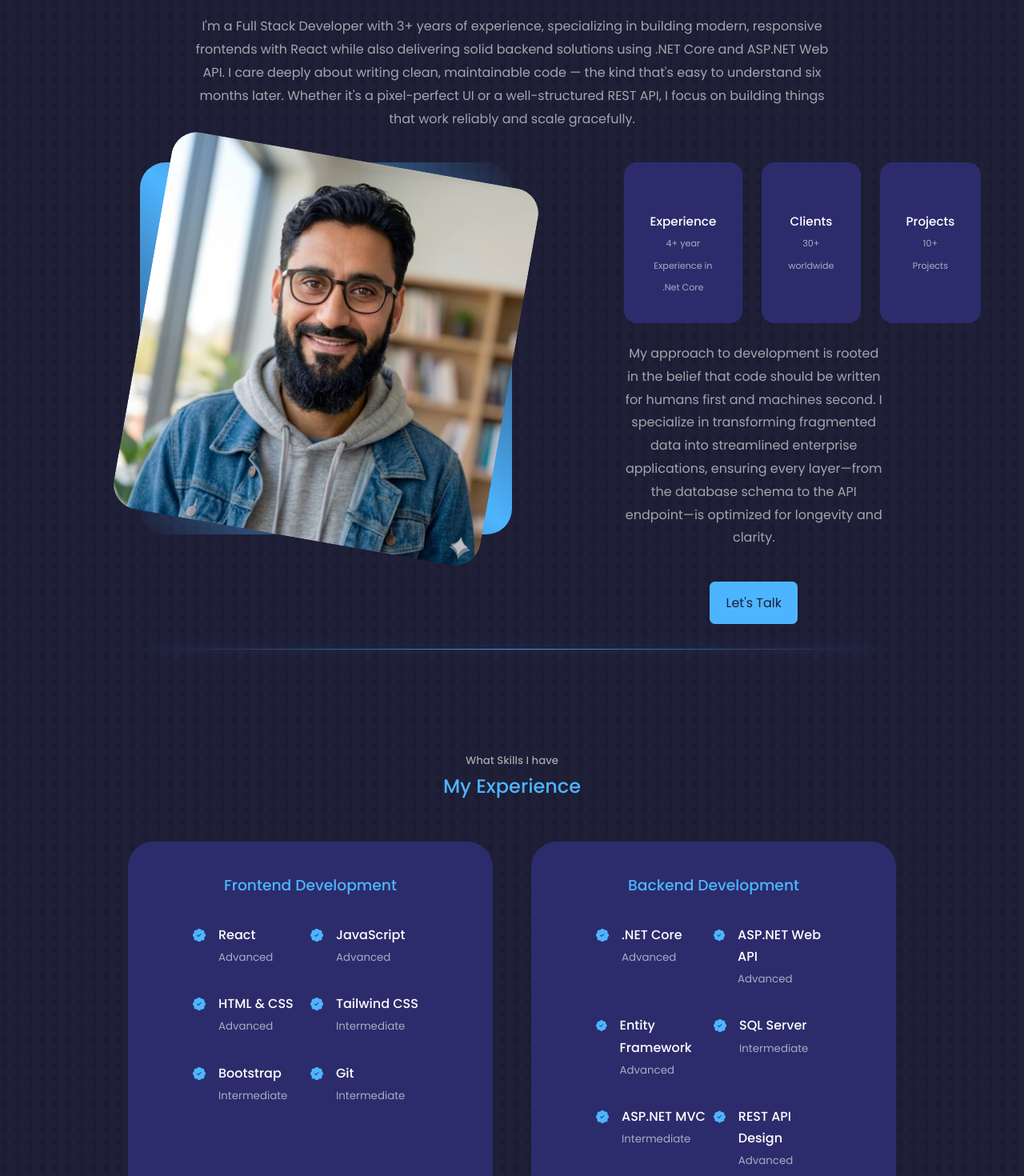
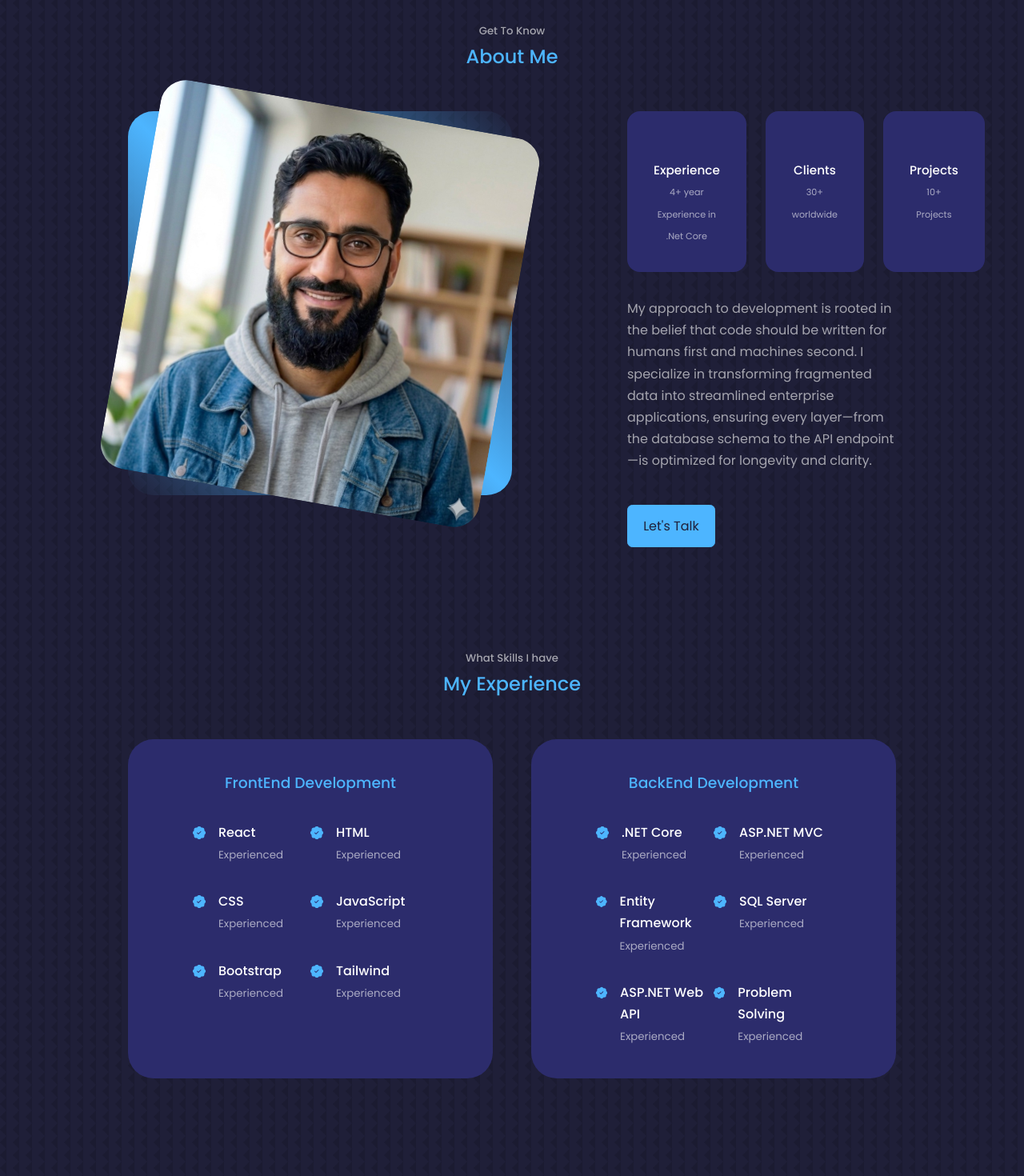
Before and after one commit to SohailAhmadKundi/Portfolio, a React (Create React App) app: page / in a window 1280 px wide. Shown: the part 900-2370 px from the top of the page at 80% size. Built offline with nearby package versions, Linux system fonts and the light colour scheme; some icons are missing.

Commit message:
Revert "many changes"
This reverts commit 25c3854f8c28b1a723d98cb9eb70e65901c2032c.

```diff
--- a/src/App.jsx
+++ b/src/App.jsx
@@ -7,7 +7,7 @@ import Services from './component/services/Services'
 import Testimonials from './component/testimonials/Testimonials'
 import Contact from './component/contact/Contact'
 import Footer from './component/footer/Footer'
-import Portfolio from './component/portfolio/Portfolio'
+
 const App = () => {
   return (
     <>
@@ -16,7 +16,6 @@ const App = () => {
       <About />
       <Experience />
       <Services />
-      <Portfolio />
       <Testimonials />
       <Contact />
       <Footer />
--- a/src/component/about/About.jsx
+++ b/src/component/about/About.jsx
@@ -5,15 +5,9 @@ import FontAwesome from 'react-fontawesome';
 
 const About = () => {
   return (
-    <section className="about">
+    <section id='about'>
       <h5>Get To Know</h5>
       <h2>About Me</h2>
-      <p>
-        I'm a Full Stack Developer with 3+ years of experience,
-        specializing in building modern, responsive frontends with React while also delivering solid backend solutions using .NET Core and ASP.NET Web API.
-        I care deeply about writing clean, maintainable code — the kind that's easy to understand six months later.
-        Whether it's a pixel-perfect UI or a well-structured REST API, I focus on building things that work reliably and scale gracefully.
-      </p>
 
       <div className="container about__container">
 
--- a/src/component/about/about.css
+++ b/src/component/about/about.css
@@ -4,63 +4,28 @@
     gap: 15%;
 
 }
-
-.about {
-    min-height: 100vh;
-    text-align: center;
-    margin: 20px;
-}
-
-
-.about h2 {
-
-    margin-bottom: 10px;
-    justify-content: center;
-    align-items: center;
-}
-
-/* .about h5 {
-    text-align: center;
-    margin: 10px;
-    justify-content: center;
-    align-items: center;
-} */
-
-.about p {
-    text-align: center;
-    margin: 1.5rem auto 2.5rem;
-    max-width: 50rem;
-    color: var(--color-light);
-    line-height: 1.8;
-}
-
-
 .about__me {
     width: 100%;
     aspect-ratio: 1/1;
     border-radius: 2rem;
-    background: linear-gradient(45deg, transparent, var(--color-primary), transparent);
+    background:linear-gradient(45deg, transparent, var(--color-primary),transparent);
     display: grid;
     place-items: center;
 }
-
 .about__me-image {
     border-radius: 2rem;
     overflow: hidden;
     transform: rotate(10deg);
     transition: var(--transition);
 }
-
 .about__me-image:hover {
     transform: rotate(0deg);
 }
-
 .about__cards {
     display: grid;
     grid-template-columns: repeat(3, 1fr);
     gap: 1.5rem;
 }
-
 .about__card {
     background: var(--color-bg-variant);
     border: 1px solid transparent;
@@ -69,53 +34,39 @@
     text-align: center;
     transition: var(--transition);
 }
-
 .about__card:hover {
     background: transparent;
     border-color: var(--color-primary-variant);
     cursor: default;
 }
-
 .about__icon {
     color: var(--color-primary);
     font-size: 1.4rem;
     margin-bottom: 1rem;
 }
-
 .about__card h5 {
     font-size: 0.95rem;
 
 }
-
 .about__card small {
     font-size: 0.7rem;
     color: var(--color-light);
 }
-
-.about__content {
-    text-align: center;
+.about__content p {
+    margin: 2rem 0 2.6rem;
+    color: var(--color-light);
 }
-
-.about__content p {
-    margin: 1.5rem auto 2.5rem;
-    color: var(--color-light);
-    max-width: 40rem; /* Keep the area short/narrow as requested */
-}
-
-
 /*=======================MEDIA QURIES(MEDIIM DEVICES)===================*/
 @media screen and (max-width: 1024px) {
     .about__container {
         grid-template-columns: 1fr;
         gap: 0;
     }
-
     .about__me {
         width: 50%;
         margin: 2rem auto 4rem;
 
     }
-
     .about__content p {
         margin: 1rem 0 1.5rem;
     }
@@ -128,16 +79,13 @@
         width: 65%;
         margin: 0 auto 3rem;
        }
-
        .about__cards {
         grid-template-columns: 1fr 1fr;
         gap: 1rem;
        }
-
        .about__content {
         text-align: center;
        }
-
        .about__content p {
         margin: 1.5rem 0;
        }
--- a/src/component/experience/Experience.jsx
+++ b/src/component/experience/Experience.jsx
@@ -11,7 +11,7 @@ const Experience = () => {
       <div className='container experience__container'>
 
         <div className='experience__frontend'>
-          <h3>Frontend Development</h3>
+          <h3>FrontEnd Development</h3>
 
           <div className='experience__content'>
 
@@ -19,7 +19,23 @@ const Experience = () => {
               <BsPatchCheckFill className='experience__details-icons' />
               <div>
                 <h4>React</h4>
-                <small className='text-light'>Advanced</small>
+                <small className='text-light'>Experienced</small>
+              </div>
+            </article>
+
+            <article className='experience__details'>
+              <BsPatchCheckFill className='experience__details-icons' />
+              <div>
+                <h4>HTML</h4>
+                <small className='text-light'>Experienced</small>
+              </div>
+            </article>
+
+            <article className='experience__details'>
+              <BsPatchCheckFill className='experience__details-icons' />
+              <div>
+                <h4>CSS</h4>
+                <small className='text-light'>Experienced</small>
               </div>
             </article>
 
@@ -27,23 +43,7 @@ const Experience = () => {
               <BsPatchCheckFill className='experience__details-icons' />
               <div>
                 <h4>JavaScript</h4>
-                <small className='text-light'>Advanced</small>
-              </div>
-            </article>
-
-            <article className='experience__details'>
-              <BsPatchCheckFill className='experience__details-icons' />
-              <div>
-                <h4>HTML & CSS</h4>
-                <small className='text-light'>Advanced</small>
-              </div>
-            </article>
-
-            <article className='experience__details'>
-              <BsPatchCheckFill className='experience__details-icons' />
-              <div>
-                <h4>Tailwind CSS</h4>
-                <small className='text-light'>Intermediate</small>
+                <small className='text-light'>Experienced</small>
               </div>
             </article>
 
@@ -51,25 +51,24 @@ const Experience = () => {
               <BsPatchCheckFill className='experience__details-icons' />
               <div>
                 <h4>Bootstrap</h4>
-                <small className='text-light'>Intermediate</small>
+                <small className='text-light'>Experienced</small>
               </div>
             </article>
 
             <article className='experience__details'>
               <BsPatchCheckFill className='experience__details-icons' />
               <div>
-                <h4>Git</h4>
-                <small className='text-light'>Intermediate</small>
+                <h4>Tailwind</h4>
+                <small className='text-light'>Experienced</small>
               </div>
             </article>
 
           </div>
-
         </div>
 
         {/* Backend */}
         <div className='experience__backend'>
-          <h3>Backend Development</h3>
+          <h3>BackEnd Development</h3>
 
           <div className='experience__content'>
 
@@ -77,7 +76,31 @@ const Experience = () => {
               <BsPatchCheckFill className='experience__details-icons' />
               <div>
                 <h4>.NET Core</h4>
-                <small className='text-light'>Advanced</small>
+                <small className='text-light'>Experienced</small>
+              </div>
+            </article>
+
+            <article className='experience__details'>
+              <BsPatchCheckFill className='experience__details-icons' />
+              <div>
+                <h4>ASP.NET MVC</h4>
+                <small className='text-light'>Experienced</small>
+              </div>
+            </article>
+
+            <article className='experience__details'>
+              <BsPatchCheckFill className='experience__details-icons' />
+              <div>
+                <h4>Entity Framework</h4>
+                <small className='text-light'>Experienced</small>
+              </div>
+            </article>
+
+            <article className='experience__details'>
+              <BsPatchCheckFill className='experience__details-icons' />
+              <div>
+                <h4>SQL Server</h4>
+                <small className='text-light'>Experienced</small>
               </div>
             </article>
 
@@ -85,46 +108,20 @@ const Experience = () => {
               <BsPatchCheckFill className='experience__details-icons' />
               <div>
                 <h4>ASP.NET Web API</h4>
-                <small className='text-light'>Advanced</small>
+                <small className='text-light'>Experienced</small>
               </div>
             </article>
 
             <article className='experience__details'>
               <BsPatchCheckFill className='experience__details-icons' />
               <div>
-                <h4>Entity Framework</h4>
-                <small className='text-light'>Advanced</small>
-              </div>
-            </article>
-
-            <article className='experience__details'>
-              <BsPatchCheckFill className='experience__details-icons' />
-              <div>
-                <h4>SQL Server</h4>
-                <small className='text-light'>Intermediate</small>
-              </div>
-            </article>
-
-            <article className='experience__details'>
-              <BsPatchCheckFill className='experience__details-icons' />
-              <div>
-                <h4>ASP.NET MVC</h4>
-                <small className='text-light'>Intermediate</small>
-              </div>
-            </article>
-
-            <article className='experience__details'>
-              <BsPatchCheckFill className='experience__details-icons' />
-              <div>
-                <h4>REST API Design</h4>
-                <small className='text-light'>Advanced</small>
+                <h4>Problem Solving</h4>
+                <small className='text-light'>Experienced</small>
               </div>
             </article>
 
           </div>
-
         </div>
-
 
       </div>
     </section>
--- a/src/component/testimonials/Testimonials.jsx
+++ b/src/component/testimonials/Testimonials.jsx
@@ -39,8 +39,8 @@ const data = [
 const Testimonials = () => {
   return (
     <section id='testimonials'>
-      <h5>Real Client's Feedback</h5>
-      <h2>Reality Check</h2>
+      <h5>Reviews from clients</h5>
+      <h2>Testimonials</h2>
 
       <Swiper
         className='container testimonials__container'
--- a/src/index.css
+++ b/src/index.css
@@ -47,48 +47,10 @@ h1,h2,h3,h4,h5 {
 h1 {
     font-size: 2.5rem;
 }
-section,
-header {
-    position: relative;
-    padding-bottom: 2rem;
-}
-
 section {
     margin-top: 8rem;
+
 }
-
-section::after,
-header::after {
-    content: "";
-    position: absolute;
-    bottom: 0;
-    left: 50%;
-    transform: translateX(-50%);
-    width: 60%;
-    height: 1px;
-    background: linear-gradient(90deg, transparent, var(--color-primary), transparent);
-    box-shadow: 0 0 20px var(--color-primary);
-    border-radius: 10px;
-    animation: linePulse 4s infinite ease-in-out;
-    z-index: 2;
-}
-
-@keyframes linePulse {
-
-    0%,
-    100% {
-        width: 60%;
-        opacity: 0.4;
-        box-shadow: 0 0 10px var(--color-primary);
-    }
-
-    50% {
-        width: 80%;
-        opacity: 1;
-        box-shadow: 0 0 25px var(--color-primary);
-    }
-}
-
 section > h2,
 section >h5 {
     text-align: center;
```
Also changed, not shown: src/component/header/header.css (+3 -9 lines), src/component/portfolio/Portfolio.jsx (+79 -79 lines), src/component/services/Services.jsx (+24 -22 lines), src/assets/Portfolio thumbnail.png (deleted). Lines whose indentation alone changed are shown as unchanged.
